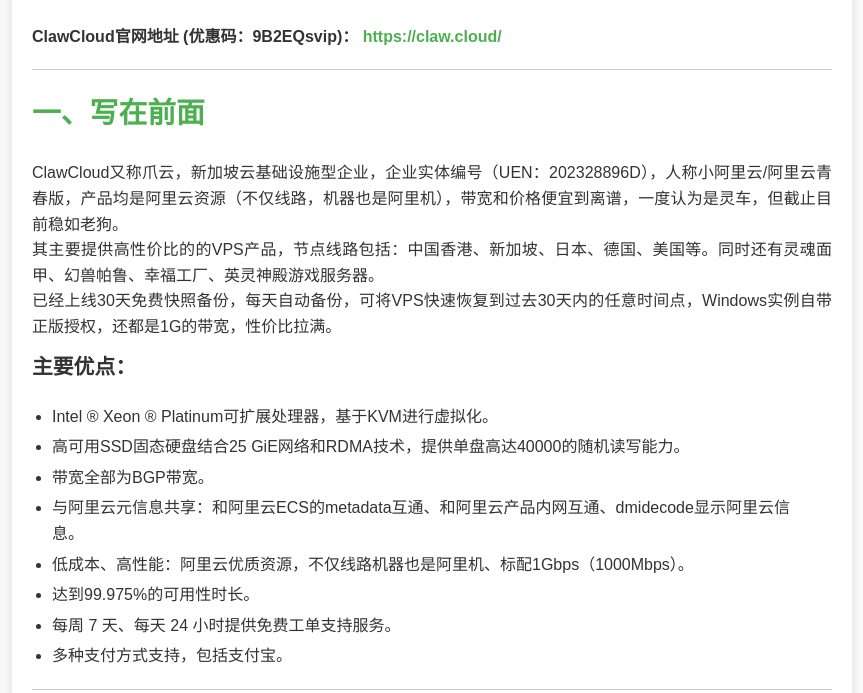
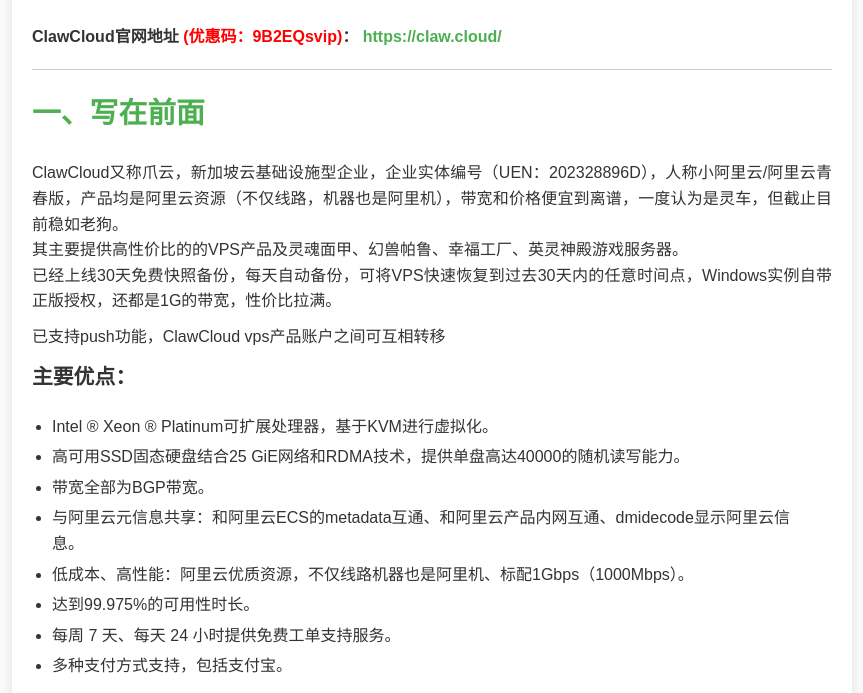
Before and after one commit to KH9CQ/ClawDiscount, a plain HTML site: page index.html in a window 1280 px wide. Shown: the part 107-800 px from the top of the page, without its empty margins (208-1071 px from the left). Drawn offline with Linux system fonts and the light colour scheme.

Commit message:
Update index.html

```diff
--- a/index.html
+++ b/index.html
@@ -95,15 +95,18 @@
 <body>
     <div class="container">
         <h1>爪云VPS入门教程&Clawcloud优惠码</h1>
-        <p><strong>ClawCloud官网地址 (优惠码：9B2EQsvip)： <a href="https://claw.cloud/?irclickid=Sv8WalRBbxyKWlDRw%3Az8ezTdUkCTdvwkUVJb0s0&irpid=5798032&irgwc=1" target="_blank">https://claw.cloud/</a></strong></p>
-
+       <p>
+    <strong>ClawCloud官网地址 <span style="color: red;"> (优惠码：9B2EQsvip)</span>：
+    <a href="https://claw.cloud/?irclickid=Sv8WalRBbxyKWlDRw%3Az8ezTdUkCTdvwkUVJb0s0&irpid=5798032&irgwc=1" target="_blank">
+        https://claw.cloud/
+    </a></strong>
         <hr>
 
         <h2>一、写在前面</h2>
         <p>ClawCloud又称爪云，新加坡云基础设施型企业，企业实体编号（UEN：202328896D），人称小阿里云/阿里云青春版，产品均是阿里云资源（不仅线路，机器也是阿里机），带宽和价格便宜到离谱，一度认为是灵车，但截止目前稳如老狗。<br>
-        其主要提供高性价比的的VPS产品，节点线路包括：中国香港、新加坡、日本、德国、美国等。同时还有灵魂面甲、幻兽帕鲁、幸福工厂、英灵神殿游戏服务器。<br>
+        其主要提供高性价比的的VPS产品及灵魂面甲、幻兽帕鲁、幸福工厂、英灵神殿游戏服务器。<br>
         已经上线30天免费快照备份，每天自动备份，可将VPS快速恢复到过去30天内的任意时间点，Windows实例自带正版授权，还都是1G的带宽，性价比拉满。</p>
-
+        已支持push功能，ClawCloud vps产品账户之间可互相转移</p>
         <h3 class="sub-title">主要优点：</h3>
         <ul>
             <li>Intel ® Xeon ® Platinum可扩展处理器，基于KVM进行虚拟化。</li>
```
